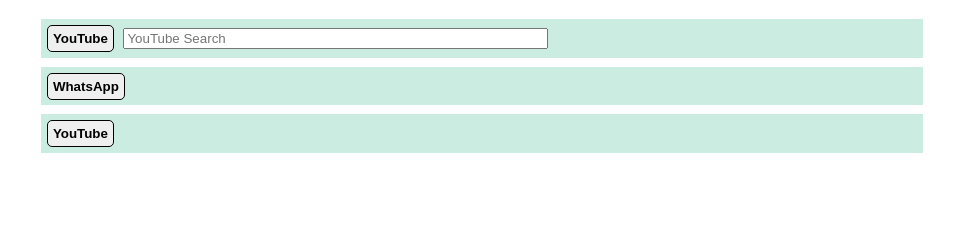
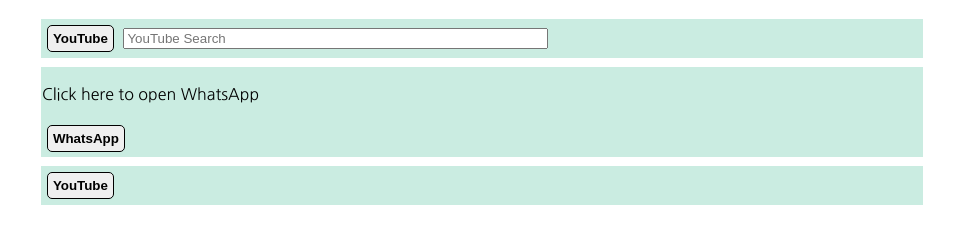
Before and after one commit to aryn-rjpt/arywbst, a plain HTML site: page index.html in a window 1280 px wide. Shown: the part 64-308 px from the top of the page, without its empty margins (158-1112 px from the left). Drawn offline with Linux system fonts and the light colour scheme.

Commit message:
Added Wtsp

```diff
--- a/index.html
+++ b/index.html
@@ -19,6 +19,7 @@
             <input type="text" name="YouTube Search" size=50 placeholder="YouTube Search">
         </form>
         <form class="form">
+            <p>Click here to open WhatsApp</p>
             <button class="btn" onclick="window.open('https://web.whatsapp.com/')" target="_blank">WhatsApp</button>
         </form>
         <form class="form">
```
